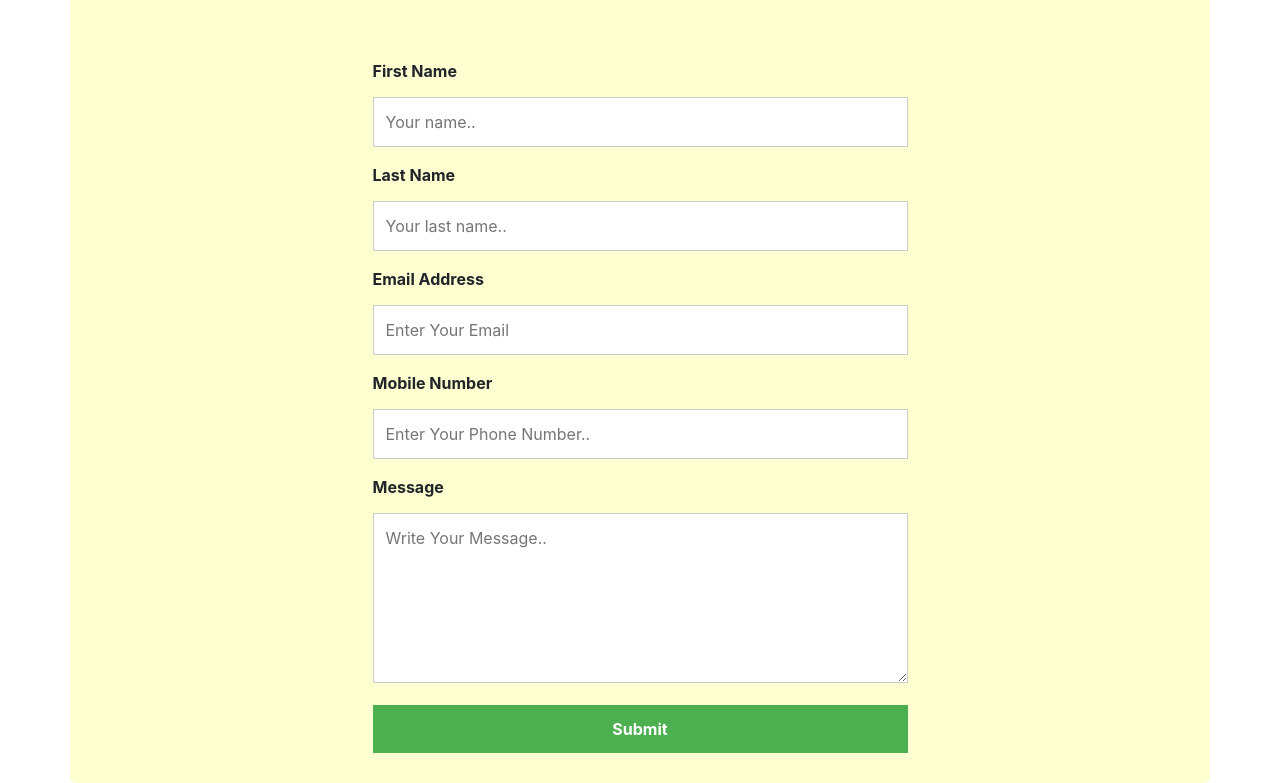
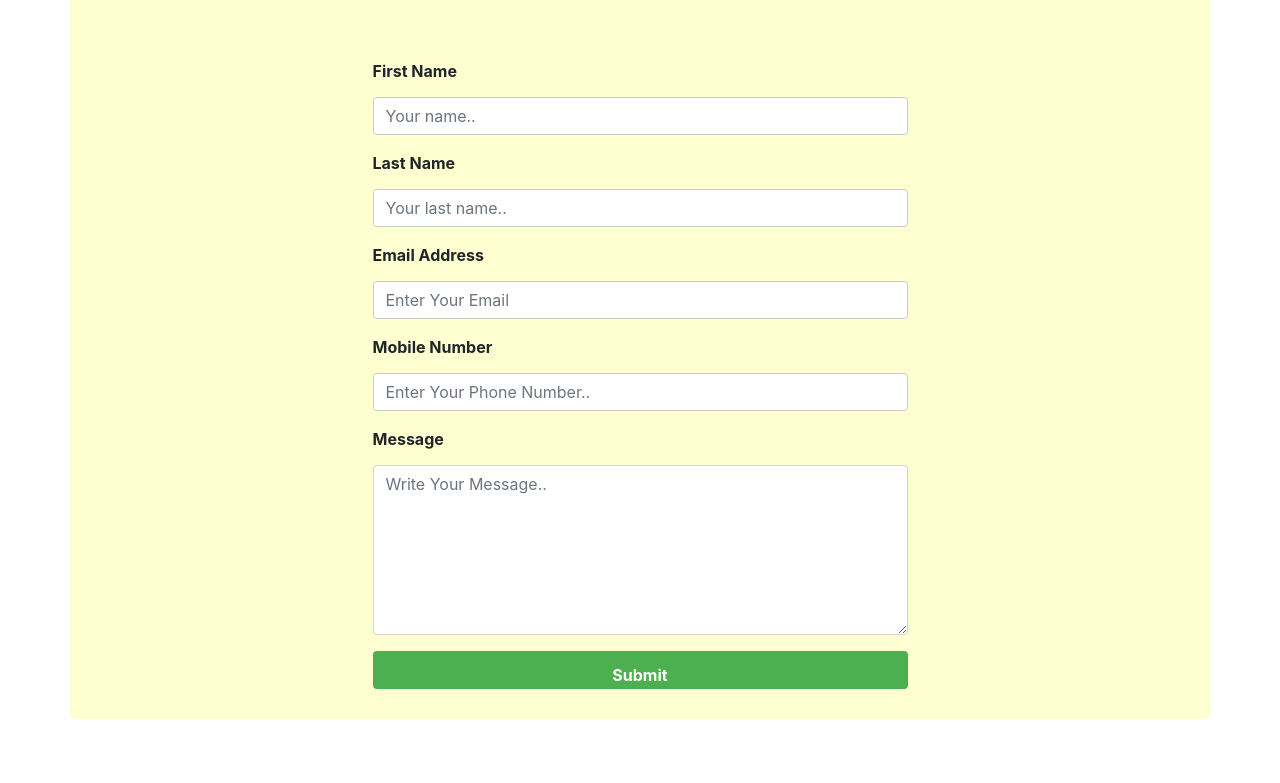
Before and after one commit to rahulrr9/SavorsBackeryByRahul, a plain HTML site: page contact.html in a window 1280 px wide. Shown: the part 832-1615 px from the top of the page. After the commit the page ends 1551 px from the top, so only its background shows below. Drawn offline with nearby package versions, Linux system fonts and the light colour scheme.

Commit message:
Update contact.html

```diff
--- a/contact.html
+++ b/contact.html
@@ -128,19 +128,19 @@
         </div>
         <div class="row">
             <div class="column">
-                <form action="/action_page.php">
+                <form id="contact-form" method="post" action="contact-form-handler.php">
                     <label for="fname" style="font-weight: bold;">First Name</label>
-                    <input type="text" id="fname" name="firstname" placeholder="Your name..">
+                    <input class="form-control" type="text" id="fname" name="firstname" placeholder="Your name..">
                     <label for="lname" style="font-weight: bold;">Last Name</label>
-                    <input type="text" id="lname" name="lastname" placeholder="Your last name..">
+                    <input class="form-control" type="text" id="lname" name="lastname" placeholder="Your last name..">
                     <label for="email" style="font-weight: bold;">Email Address</label><br>
-                    <input type="email" id="eamil" name="eamil" placeholder="Enter Your Email">
+                    <input class="form-control" type="email" id="email" name="email" placeholder="Enter Your Email">
                     <label for="phone no." style="font-weight: bold;">Mobile Number</label><br>
-                    <input type="number" id="phone-no" name="phone no." placeholder="Enter Your Phone Number..">
+                    <input class="form-control" type="number" id="phone-no" name="phone-no" placeholder="Enter Your Phone Number..">
                     <label for="subject" style="font-weight: bold;">Message</label>
-                    <textarea id="message" name="message" placeholder="Write Your Message.."
+                    <textarea class="form-control" id="message" name="message"  placeholder="Write Your Message.."
                         style="height:170px"></textarea>
-                    <input type="submit" value="Submit" style="font-weight: bold;">
+                    <input  class="form-control" type="submit" value="Submit" style="font-weight: bold;">
                 </form>
             </div>
         </div>
```
